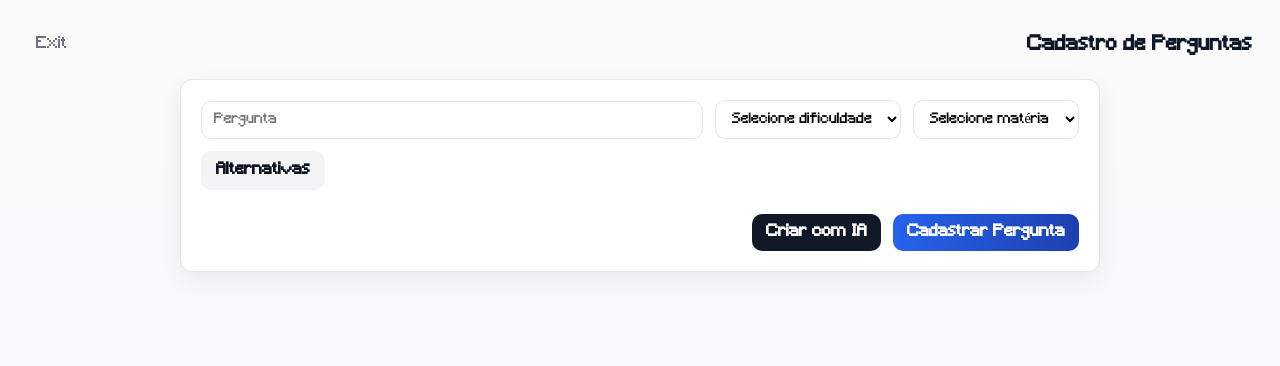
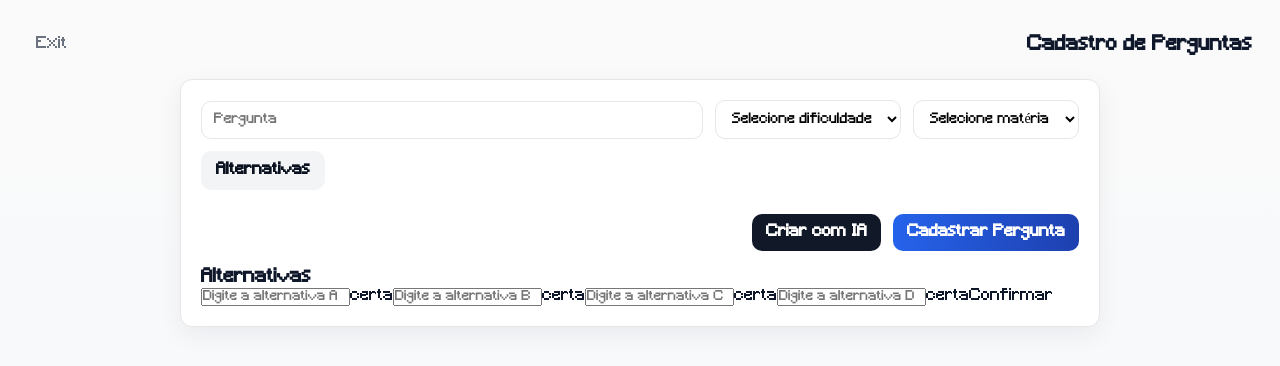
Before and after one commit to vitorbertolla/GuriQuiz, a React (Vite) app in the folder Projeto/: page /cadastroPergunta in a window 1280 px wide. Both pictures are taken after a click on the button "Alternativas". Shown: the top 366 px of the page. Built offline with nearby package versions, Linux system fonts and the light colour scheme.

Commit message:
Adicionando as alternativas e a correta no firebase

```diff
--- a/Projeto/src/Pages/Tela_Cadastro_Pergunta/Tela_Cadastro_Pergunta.jsx
+++ b/Projeto/src/Pages/Tela_Cadastro_Pergunta/Tela_Cadastro_Pergunta.jsx
@@ -7,7 +7,11 @@ export default function Tela_Cadastro_Pergunta() {
     const [dificuldade, setDificuldade] = useState('')
     const [materia, setMateria] = useState('')
     const [alternativas, setAlternativas] = useState([])
-    const [novaAlternativa, setNovaAlternativa] = useState('')
+    const [alternativaA, setAlternativaA] = useState('')
+    const [alternativaB, setAlternativaB] = useState('')
+    const [alternativaC, setAlternativaC] = useState('')
+    const [alternativaD, setAlternativaD] = useState('')
+    const [correta, setCorreta] = useState('')
     const [modalAberto, setModalAberto] = useState(false)
 
     function submit(e) {
@@ -16,7 +20,31 @@ export default function Tela_Cadastro_Pergunta() {
             alert('Por favor, preencha todos os campos obrigatórios.')
             return
         }
-        addPergunta(pergunta, dificuldade, materia)
+        if (alternativas.length === 0) {
+            alert('Adicione as alternativas antes de cadastrar a pergunta.')
+            return
+        }
+        addPergunta(pergunta, dificuldade, materia, alternativas, correta)
+
+        // Resetar os campos após o cadastro
+        setPergunta('')
+        setDificuldade('')
+        setMateria('')
+        setAlternativas([])
+        setAlternativaA('')
+        setAlternativaB('')
+        setAlternativaC('')
+        setAlternativaD('')
+        setCorreta('')
+    }
+    function confirmarAlternativas() {
+        setAlternativas([
+            { letra: 'A', texto: alternativaA },
+            { letra: 'B', texto: alternativaB },
+            { letra: 'C', texto: alternativaC },
+            { letra: 'D', texto: alternativaD },
+        ])
+        setModalAberto(false)
     }
 
     return (
@@ -64,10 +92,12 @@ export default function Tela_Cadastro_Pergunta() {
                         <button
                             type="button"
                             className={`${styles['tela-cadastro-pergunta__button']} ${styles['tela-cadastro-pergunta__button--alternativas']}`}
-                            onClick={() => setModalAberto(true)}
+                            onClick={() => setModalAberto(true) }
                         >
                             Alternativas
                         </button>
+
+
                     </div>
 
                     <div className={styles['tela-cadastro-pergunta__actions']}>
@@ -84,6 +114,36 @@ export default function Tela_Cadastro_Pergunta() {
                             Cadastrar Pergunta
                         </button>
                     </div>
+                    {modalAberto && (
+                            <div>
+                                <h3>Alternativas</h3>
+                                <input type="text"
+                                placeholder='Digite a alternativa A'
+                                value={alternativaA} onChange={(e) =>
+                                setAlternativaA(e.target.value)} />
+                                <button type='button' onClick={() =>setCorreta("A")}>certa</button>
+
+                                <input type="text"
+                                placeholder='Digite a alternativa B'
+                                value={alternativaB} onChange={(e) =>
+                                setAlternativaB(e.target.value)} />
+                                <button type='button' onClick={() =>setCorreta("B")}>certa</button>
+
+                                <input type="text"
+                                placeholder='Digite a alternativa C'
+                                value={alternativaC} onChange={(e) =>
+                                setAlternativaC(e.target.value)} />
+                                <button type='button' onClick={() =>setCorreta("C")}>certa</button>
+
+                                <input type="text"
+                                placeholder='Digite a alternativa D'
+                                value={alternativaD} onChange={(e) =>
+                                setAlternativaD(e.target.value)} />
+                                <button type='button' onClick={() =>setCorreta("D")}>certa</button>
+
+                                <button type='button' onClick={confirmarAlternativas}>Confirmar</button>
+                            </div>
+                        )}
                 </form>
             </main>
         </div>
--- a/Projeto/src/Pages/Tela_Cadastro_Pergunta/Tela_Cadastro_Pergunta_Function.jsx
+++ b/Projeto/src/Pages/Tela_Cadastro_Pergunta/Tela_Cadastro_Pergunta_Function.jsx
@@ -3,7 +3,7 @@ import { useState } from 'react'
 
 // const [listaPerguntas, setListaPerguntas] = useState([])
 
-function addPergunta(pergunta, dificuldade, materia) {
+function addPergunta(pergunta, dificuldade, materia, alternativas, correta) {
     // const novaPergunta = {
     //     pergunta,
     //     dificuldade,
@@ -12,7 +12,7 @@ function addPergunta(pergunta, dificuldade, materia) {
     // const atualizadas = [...listaPerguntas, novaPergunta]
     // setListaPerguntas(atualizadas)
 // Chama a função do serviço para adicionar ao Firestore
-    adicionarPergunta(pergunta, dificuldade, materia)
+    adicionarPergunta(pergunta, dificuldade, materia, alternativas, correta)
 
 
 
--- a/Projeto/src/services/crudPerguntas.js
+++ b/Projeto/src/services/crudPerguntas.js
@@ -1,12 +1,14 @@
 import { db } from "./firebaseConfig";
 import { collection, addDoc } from "firebase/firestore";
 
-export const adicionarPergunta = async (pergunta, dificuldade, materia) => {
+export const adicionarPergunta = async (pergunta, dificuldade, materia, alternativas, correta) => {
   try {
     await addDoc(collection(db, "perguntas"), {
       pergunta: pergunta,
       materia: materia,
-      dificuldade: dificuldade
+      dificuldade: dificuldade,
+      alternativas: alternativas,
+      correta: correta
     });
     console.log("Pergunta adicionado com sucesso!");
   } catch (erro) {
```
